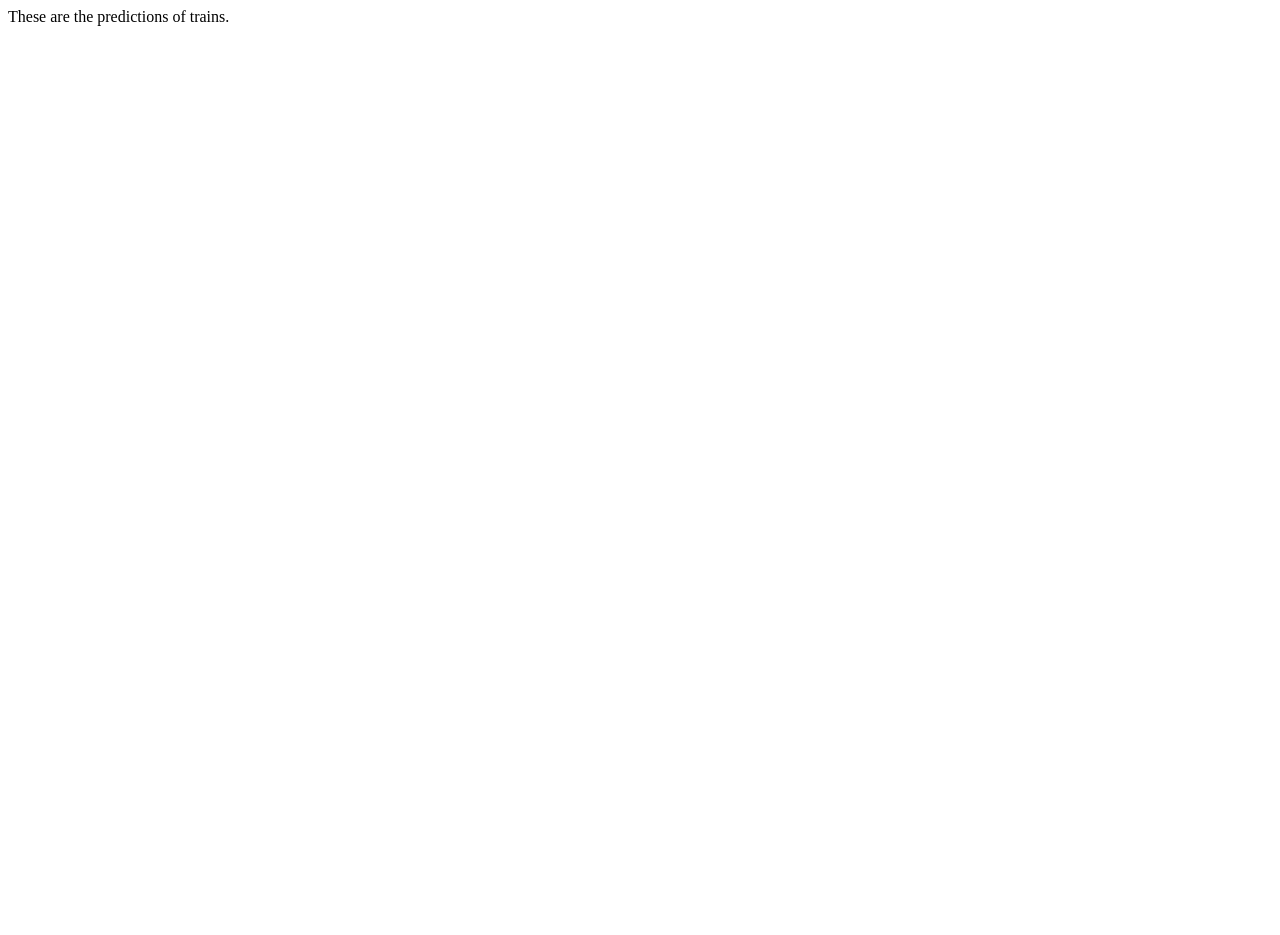
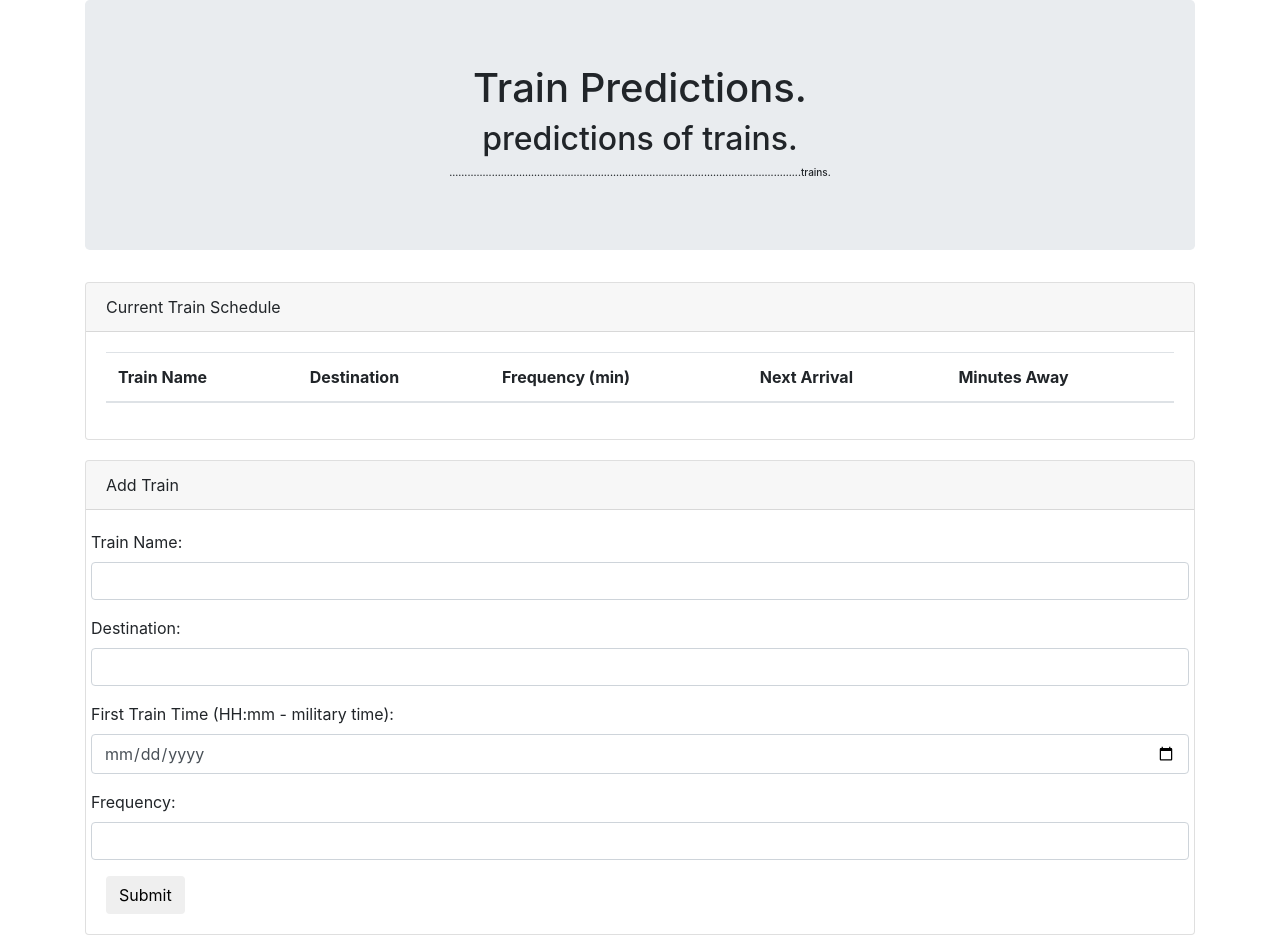
Before and after one commit to zgermain/Train_Prediction, a plain HTML site: page index.html in a window 1280 px wide. Before the commit the page ends 800 px from the top, so only its background shows below. Drawn offline with nearby package versions, Linux system fonts and the light colour scheme.

Commit message:
added html train-schedule-table and add-train-form

```diff
--- a/assets/css/style.css
+++ b/assets/css/style.css
@@ -0,0 +1,11 @@
+h4{
+    font-size: 10px;
+}
+
+.jumbotron{
+    text-align: center;
+}
+
+#add-train{
+    margin-top: 20px;
+}
--- a/index.html
+++ b/index.html
@@ -5,9 +5,79 @@
     <meta name="viewport" content="width=device-width, initial-scale=1.0">
     <meta http-equiv="X-UA-Compatible" content="ie=edge">
     <title>Train Predictions.</title>
+
+<link rel="stylesheet" href="https://maxcdn.bootstrapcdn.com/bootstrap/4.0.0/css/bootstrap.min.css">
+<link rel="stylesheet" href="assets/css/style.css">
 </head>
+
 <body>
-    These are the predictions of trains.
+    <div class = "container">
 
+        <div class = "jumbotron">
+            <h1>Train Predictions.</h1>
+            <h2>predictions of trains.</h2>
+            <h4>....................................................................................................................trains.</h4>
+        </div>
+
+        <div class="card">
+            <div class="card-header">
+                Current Train Schedule
+            </div>
+            <div class="card-body">
+                <table class = "table" id = "train-schedule-table">
+                    <thead>
+                        <tr>
+                            <th scope = "col">Train Name</th>
+                            <th scope = "col">Destination</th>
+                            <th scope = "col">Frequency (min)</th>
+                            <th scope = "col">Next Arrival</th>
+                            <th scope = "col">Minutes Away</th>
+                        </tr>
+                    </thead>
+                    <tbody id = "table-body">
+
+                    </tbody>
+
+                </table>
+            </div>
+        </div>
+
+        <div class = "card" id = "add-train">
+
+            <div class = "card-header">
+                Add Train
+            </div>
+            <div class = "card-body">
+
+
+                <form role="form" id = "add-train-form">
+                    <div class="form-group row">
+                        <label for="name-input">Train Name:</label>
+                        <input class="form-control" id="name-input" type="text">
+                    </div>
+                    <div class="form-group row">
+                        <label for="email-input">Destination:</label>
+                        <input class="form-control" id="destination-input" type="text">
+                    </div>
+                    <div class="form-group row">
+                        <label for="age-input">First Train Time (HH:mm - military time):</label>
+                        <input class="form-control" id="time-input" type="date">
+                    </div>
+                    <div class="form-group row">
+                        <label for="age-input">Frequency:</label>
+                        <input class="form-control" id="frequency-input" type="number">
+                    </div>
+
+                    <button class="btn btn-default" id="add-user" type="submit">Submit</button>
+                </form>
+
+            </div>
+        </div>
+
+    <script type="text/javascript" src="https://cdnjs.cloudflare.com/ajax/libs/jquery/3.2.1/jquery.min.js"></script>
+    <script src="https://www.gstatic.com/firebasejs/5.5.8/firebase.js"></script>
+    <script src= "https://cdnjs.cloudflare.com/ajax/libs/accounting.js/0.4.1/accounting.js "></script>
+    <script src = "https://cdnjs.cloudflare.com/ajax/libs/moment.js/2.22.2/moment.js"></script>
+    <script src="assets/js/trainPredict.js"></script>
 </body>
 </html>
```
